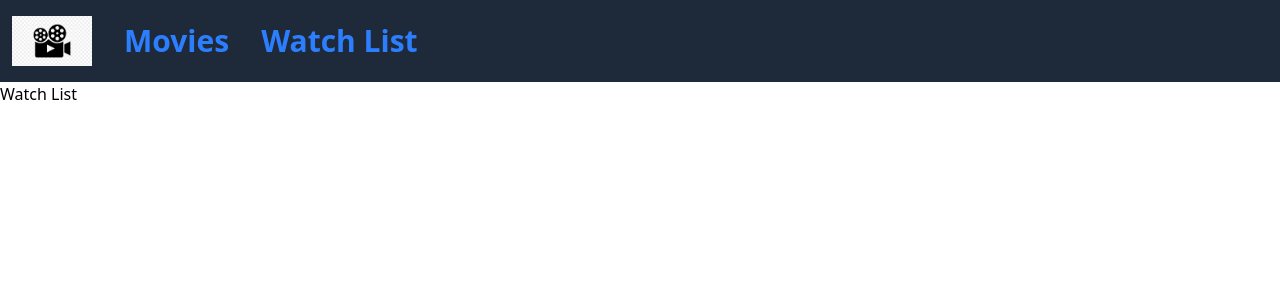
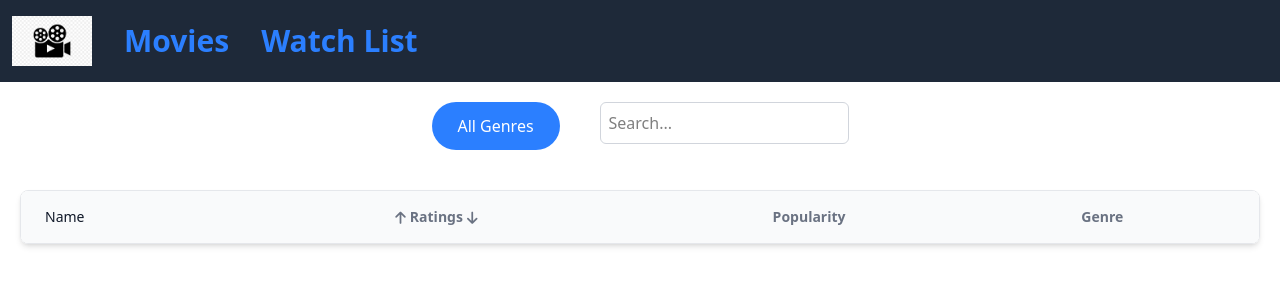
Before and after one commit to rishusv/MovieHub, a React (Vite) app: page /watchlist in a window 1280 px wide. Shown: the top 300 px of the page. Built offline with nearby package versions, Linux system fonts and the light colour scheme.

Commit message:
Added Filter in watchlist

```diff
--- a/src/componenets/Movies.jsx
+++ b/src/componenets/Movies.jsx
@@ -57,12 +57,12 @@ function Movies() {
             <div className='flex flex-wrap justify-evenly gap-10'>
                 {movies.map((moviesObj) => {
                         return (
-                            <MovieCard key={moviesObj.title} moviesObj={moviesObj} addToWatchlist={addToWatchlist}
+                            <MovieCard key={moviesObj.id} moviesObj={moviesObj} addToWatchlist={addToWatchlist}
                             watchlist={watchlist}
                             removeFromWatchlist={removeFromWatchlist} />
                         )
                     })
-                }
+                }                npm run dev
             </div>
 
             <Pagination
--- a/src/componenets/WatchList.jsx
+++ b/src/componenets/WatchList.jsx
@@ -1,11 +1,152 @@
-import React from 'react'
+import React, { useState, useEffect } from 'react'
 
 function WatchList() {
+
+  const [watchlist, setWatchlist] = useState([]);
+  const [searchTerm, setSearchTerm] = useState('');
+  const [genreList, setGenreList] = useState(["All Genres", "Action", "Comedy", "Drama"]);
+  const [currentGenre, setCurrentGenre] = useState("All Genres");
+
+  const handleSearchChange = (event) => {
+    setSearchTerm(event.target.value);
+  }
+
+  const handleFilterByGenre = (genre) => {
+    setCurrentGenre(genre);
+  }
+
+  useEffect(() => {
+    const genres = new Set();
+    watchlist.forEach(movie => {
+      if (Array.isArray(movie.genres)) {
+        movie.genres.forEach(genre => genres.add(genre));
+      } else if (movie.genre) {
+        genres.add(movie.genre);
+      }
+    });
+    setGenreList(["All Genres", ...Array.from(genres)]);
+  }, [watchlist]);
+
+  useEffect(() => {
+    // Movies component stores the watchlist under key "movies" in localStorage
+    const storedWatchlist = JSON.parse(localStorage.getItem('movies')) || []
+    setWatchlist(storedWatchlist)
+  }, [])
+
+  const handleAscendingRating = () => {
+    const sortedList = [...watchlist].sort((moviesObjA, moviesObjB) => {
+      const ratingA = moviesObjA.rating?.average ?? moviesObjA.vote_average ?? 0
+      const ratingB = moviesObjB.rating?.average ?? moviesObjB.vote_average ?? 0
+      return ratingA - ratingB
+    })
+    setWatchlist(sortedList)
+  }
+
+  const handleDescendingRating = () => {
+    const sortedList = [...watchlist].sort((moviesObjA, moviesObjB) => {
+      const ratingA = moviesObjA.rating?.average ?? moviesObjA.vote_average ?? 0
+      const ratingB = moviesObjB.rating?.average ?? moviesObjB.vote_average ?? 0
+      return ratingB - ratingA
+    })
+    setWatchlist(sortedList)
+  }
+
+
   return (
-    <div>
-      <h1>Watch List</h1>
-    </div>
-  )
+
+    <>
+    <div className="flex justify-center">
+
+      <div className='flex justify-center m-4'>
+        {genreList.map((genre) => {
+          const isActive = genre === currentGenre;
+          const baseStyles = "flex justify-center items-center h-[3rem] w-[8rem] px-4 py-2 m-1 rounded-full cursor-pointer hover:cursor-pointer";
+          const bgColor = isActive ? 'bg-blue-500 text-white' : 'bg-gray-200 text-gray-700';
+          return (
+            <div
+            key={genre}
+            onClick={() => handleFilterByGenre(genre)}
+            className={`${baseStyles} ${bgColor}`}
+            >
+              {genre}
+            </div>
+          )
+        })}
+      </div>
+      <div>
+        <input type="text"
+          className='border border-gray-300 rounded-md p-2 m-5'
+          value={searchTerm}
+          onChange={handleSearchChange}
+          placeholder="Search..." />
+      </div>
+          </div>
+      <div className="overflow-hidden rounded-lg border border-gray-200 shadow-md m-5">
+        <table className="w-full border-collapse bg-white text-left text-sm text-gray-500">
+          <thead>
+            <tr className="bg-gray-50">
+              <th className="px-6 py-4 font-medium text-gray-900">Name</th>
+              <th>
+                <div className="flex">
+                  <i className="fa-solid fa-arrow-up mx-1 mt-1 hover:cursor-pointer" onClick={handleAscendingRating}></i>
+                  Ratings
+                  <i className="fa-solid fa-arrow-down mx-1 mt-1 hover:cursor-pointer" onClick={handleDescendingRating}></i>
+                </div>
+              </th>
+              <th>
+                <div className="flex">
+                  <div>Popularity</div>
+                </div>
+              </th>
+              <th>
+                <div className="flex">
+                  <div>Genre</div>
+                </div>
+              </th>
+            </tr>
+          </thead>
+          <tbody className="divide-y divide-gray-100 border-t border-gray-100">
+            {watchlist.filter(genre => {
+              if (currentGenre === "All Genres") return true;
+              if (Array.isArray(genre.genres)) {
+                return genre.genres.includes(currentGenre);
+              } else if (genre.genre) {
+                return genre.genre === currentGenre;
+              }
+              return false;
+            })
+            .filter(movie => {
+              const title = movie.name || movie.title || 'Untitled'
+              return title.toLowerCase().includes(searchTerm.toLowerCase())
+            })
+              .map((movie) => {
+                const poster = movie.image?.original || movie.image?.medium || movie.poster || ''
+                const title = movie.name || movie.title || 'Untitled'
+                const rating = movie.rating?.average ?? movie.vote_average ?? '0'
+                const popularity = movie.weight ?? movie.popularity ?? '—'
+                const genres = Array.isArray(movie.genres) ? movie.genres.join(', ') : movie.genre || '—'
+
+                return (
+                  <tr className="hover:bg-gray-50" key={movie.id}>
+                    <td className="flex items-center px-6 py-4 font-normal text-gray-900 gap-4">
+                      <img
+                        className="h-[6rem] w-[10rem] object-cover rounded-r-lg"
+                        src={poster}
+                        alt={title}
+                      />
+                      <div className="font-medium text-gray-700 text-sm">{title}</div>
+                    </td>
+                    <td className="pl-6 py-4">{rating}</td>
+                    <td className="pl-6 py-4">{popularity}</td>
+                    <td className="pl-2 py-4">{genres}</td>
+                  </tr>
+                )
+              })}
+          </tbody>
+        </table>
+      </div>
+    </>
+  );
 }
 
 export default WatchList
--- /dev/null
+++ b/src/constant/index.js
@@ -0,0 +1,22 @@
+const genreids = {
+    28: "Action",
+    12: "Adventure",
+    16: "Animation",
+    35: "Comedy",
+    80: "Crime",
+    99: "Documentary",
+    18: "Drama",
+    10751: "Family",
+    14: "Fantasy",
+    36: "History",
+    27: "Horror",
+    10402: "Music",
+    9648: "Mystery",
+    10749: "Romance",
+    878: "Sci-Fi",
+    10770: "TV",
+    53: "Thriller",
+    10752: "War",
+    37: "Western",
+};
+export default genreids;
```
